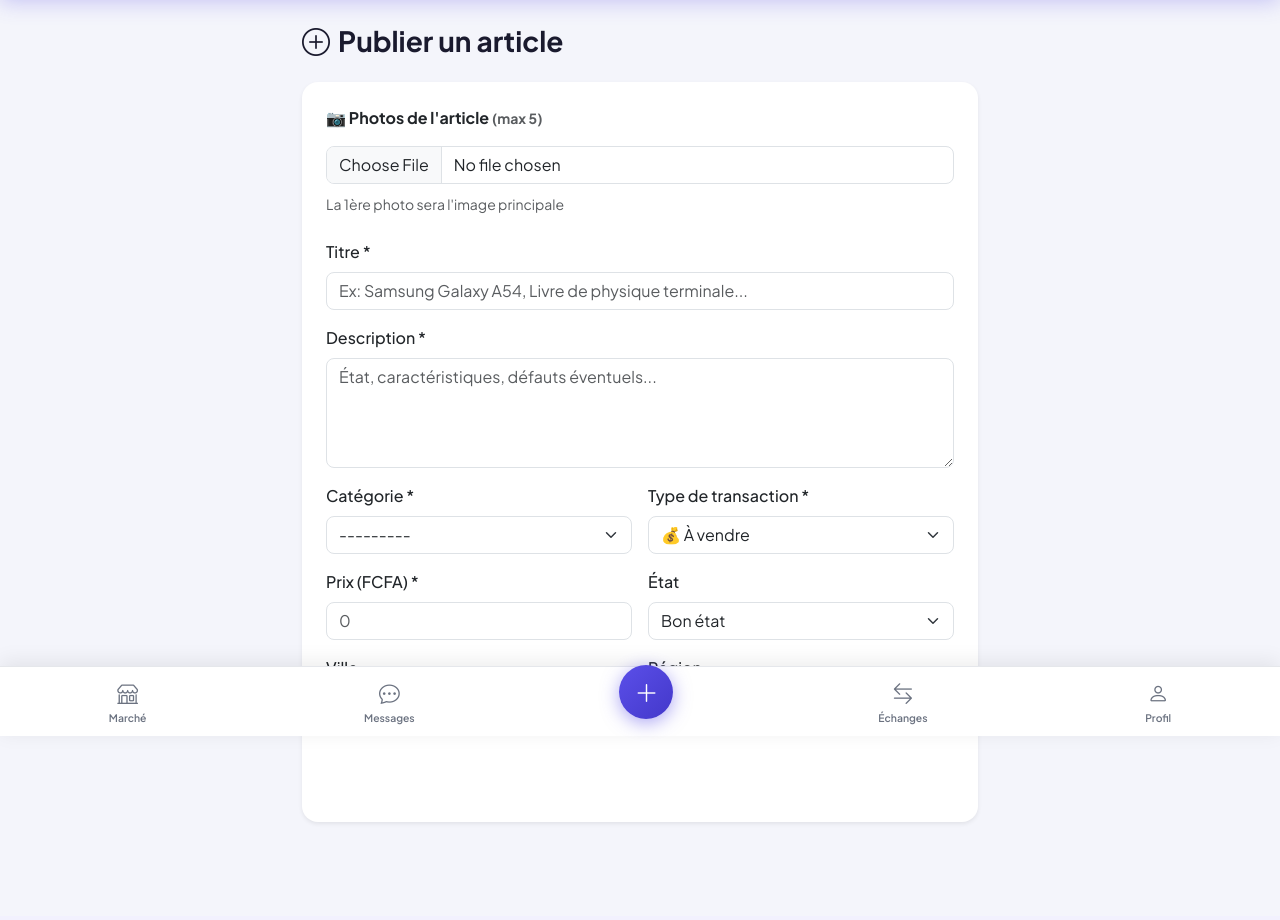
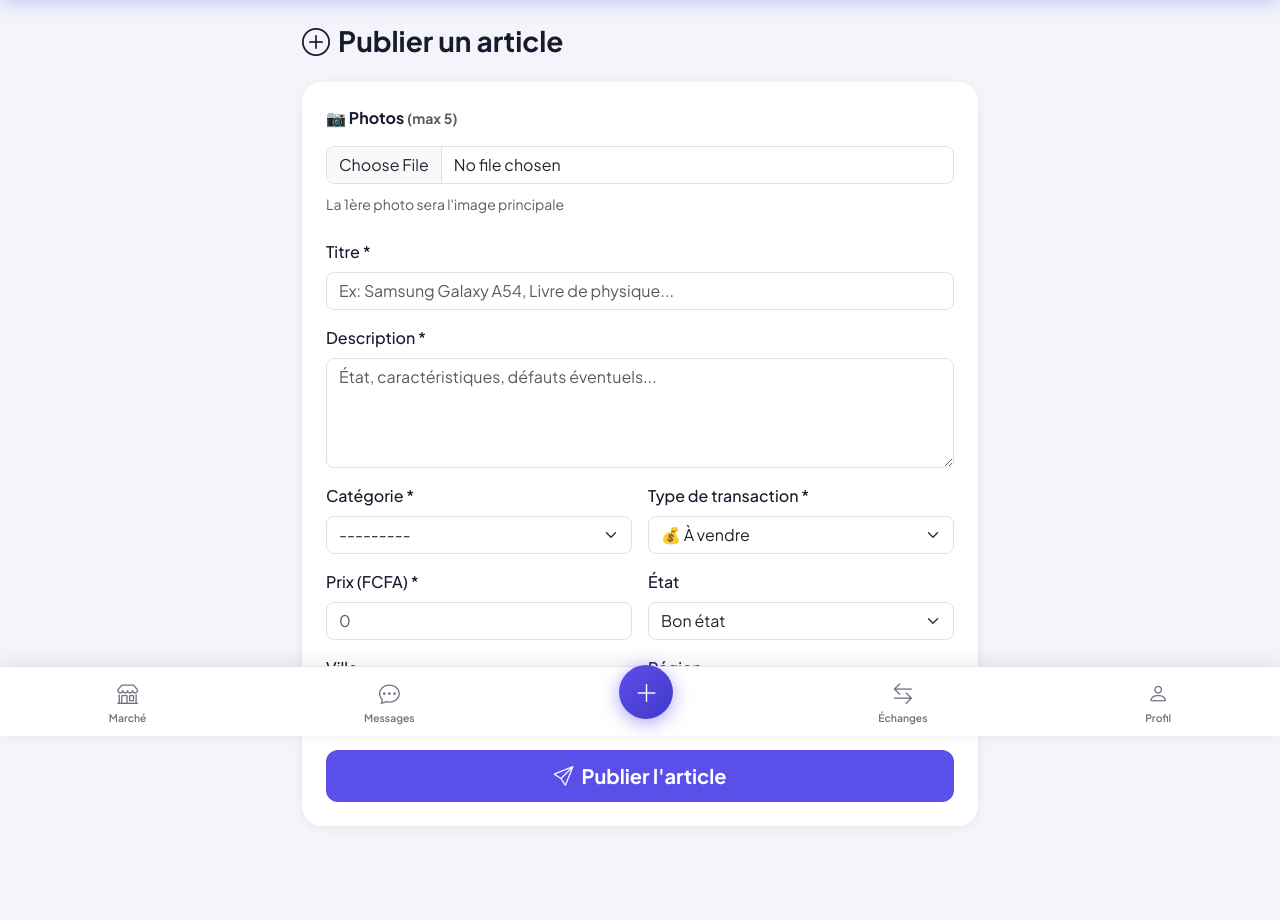
Before and after one commit to anthonychelo/vigdiapp, a Django app: page /article/ajouter/ in a window 1280 px wide. Shown: the part 64-984 px from the top of the page. Before the commit the page ends 888 px from the top, so only its background shows below. Run offline with Django 5.2, Linux system fonts and the light colour scheme; a user stored in the database is signed in; data comes from the database, SQL or seed files in the repository.

Commit message:
Fix boutons profil et publier article

```diff
--- a/templates/marketplace/ajouter.html
+++ b/templates/marketplace/ajouter.html
@@ -4,13 +4,13 @@
 <div class="container py-4" style="max-width:700px;">
   <h3 class="fw-bold mb-4"><i class="bi bi-plus-circle me-2"></i>Publier un article</h3>
 
-  <div class="card border-0 shadow-sm rounded-4 p-4">
+  <div class="vigdi-card">
     <form method="post" enctype="multipart/form-data" novalidate id="article-form">
       {% csrf_token %}
 
-      <!-- Photos (jusqu'à 5) -->
+      <!-- Photos -->
       <div class="mb-4">
-        <label class="form-label fw-bold">📷 Photos de l'article <small class="text-muted">(max 5)</small></label>
+        <label class="form-label fw-bold">📷 Photos <small class="text-muted">(max 5)</small></label>
         <div id="photo-previews" class="d-flex gap-2 flex-wrap mb-2"></div>
         <div id="photo-slots">
           {{ formset.management_form }}
@@ -29,8 +29,9 @@
         <!-- Titre -->
         <div class="col-12">
           <label class="form-label fw-medium">Titre *</label>
-          <input type="text" name="titre" class="form-control rounded-3 {% if form.titre.errors %}is-invalid{% endif %}"
-                 placeholder="Ex: Samsung Galaxy A54, Livre de physique terminale..."
+          <input type="text" name="titre"
+                 class="form-control rounded-3 {% if form.titre.errors %}is-invalid{% endif %}"
+                 placeholder="Ex: Samsung Galaxy A54, Livre de physique..."
                  value="{{ form.titre.value|default:'' }}" required>
           {% if form.titre.errors %}<div class="invalid-feedback">{{ form.titre.errors.0 }}</div>{% endif %}
         </div>
@@ -38,7 +39,8 @@
         <!-- Description -->
         <div class="col-12">
           <label class="form-label fw-medium">Description *</label>
-          <textarea name="description" rows="4" class="form-control rounded-3 {% if form.description.errors %}is-invalid{% endif %}"
+          <textarea name="description" rows="4"
+                    class="form-control rounded-3 {% if form.description.errors %}is-invalid{% endif %}"
                     placeholder="État, caractéristiques, défauts éventuels...">{{ form.description.value|default:'' }}</textarea>
           {% if form.description.errors %}<div class="invalid-feedback">{{ form.description.errors.0 }}</div>{% endif %}
         </div>
@@ -65,8 +67,7 @@
         <div class="col-md-6">
           <label class="form-label fw-medium">Prix (FCFA) *</label>
           <input type="number" name="prix" class="form-control rounded-3"
-                 min="0" placeholder="0"
-                 value="{{ form.prix.value|default:'' }}">
+                 min="0" placeholder="0" value="{{ form.prix.value|default:'' }}">
           <small id="prix-hint" class="text-muted d-none">Max 5 000 FCFA pour les livres</small>
         </div>
         <div class="col-md-6">
@@ -78,7 +79,7 @@
           </select>
         </div>
 
-        <!-- Ville -->
+        <!-- Ville & Région -->
         <div class="col-md-6">
           <label class="form-label fw-medium">Ville</label>
           <input type="text" name="ville" class="form-control rounded-3"
@@ -100,8 +101,7 @@
         <div class="alert alert-danger mt-3 rounded-3">{{ form.non_field_errors }}</div>
       {% endif %}
 
-      <button type="submit" class="btn btn-primary w-100 mt-4 fw-bold btn-lg rounded-3"
-              style="background:var(--indigo);border-color:var(--indigo);">
+      <button type="submit" class="btn btn-vigdi w-100 mt-4 fw-bold btn-lg">
         <i class="bi bi-send me-2"></i>Publier l'article
       </button>
     </form>
@@ -117,40 +117,31 @@ const MAX_PHOTOS = 5;
 function handlePhotoChange(input) {
   if (!input.files[0]) return;
   photoCount++;
-
-  // Prévisualisation
   const reader = new FileReader();
   reader.onload = e => {
     const preview = document.getElementById('photo-previews');
     const div = document.createElement('div');
     div.style = 'position:relative;';
     div.innerHTML = `<img src="${e.target.result}"
-      style="width:80px;height:80px;object-fit:cover;border-radius:8px;border:2px solid var(--indigo);">`;
+      style="width:80px;height:80px;object-fit:cover;border-radius:8px;border:2px solid var(--primary);">`;
     preview.appendChild(div);
   };
   reader.readAsDataURL(input.files[0]);
-
-  // Afficher le prochain slot si < 5
   if (photoCount < MAX_PHOTOS) {
     const slots = document.querySelectorAll('.photo-slot');
-    if (slots[photoCount]) {
-      slots[photoCount].style.display = 'block';
-    }
+    if (slots[photoCount]) slots[photoCount].style.display = 'block';
   }
 }
 
 function toggleEchange() {
-  const cat   = document.getElementById('cat-select').value;
-  const opt   = document.getElementById('opt-echanger');
-  const hint  = document.getElementById('prix-hint');
-  const type  = document.getElementById('type-select');
+  const cat  = document.getElementById('cat-select').value;
+  const opt  = document.getElementById('opt-echanger');
+  const hint = document.getElementById('prix-hint');
+  const type = document.getElementById('type-select');
   opt.disabled = (cat !== 'Livres');
   hint.classList.toggle('d-none', cat !== 'Livres');
-  if (cat !== 'Livres' && type.value === 'echanger') {
-    type.value = 'vendre';
-  }
+  if (cat !== 'Livres' && type.value === 'echanger') type.value = 'vendre';
 }
-
 document.addEventListener('DOMContentLoaded', toggleEchange);
 </script>
 {% endblock %}
```
Also changed, not shown: templates/accounts/modifier_profil.html (+9 -12 lines).
